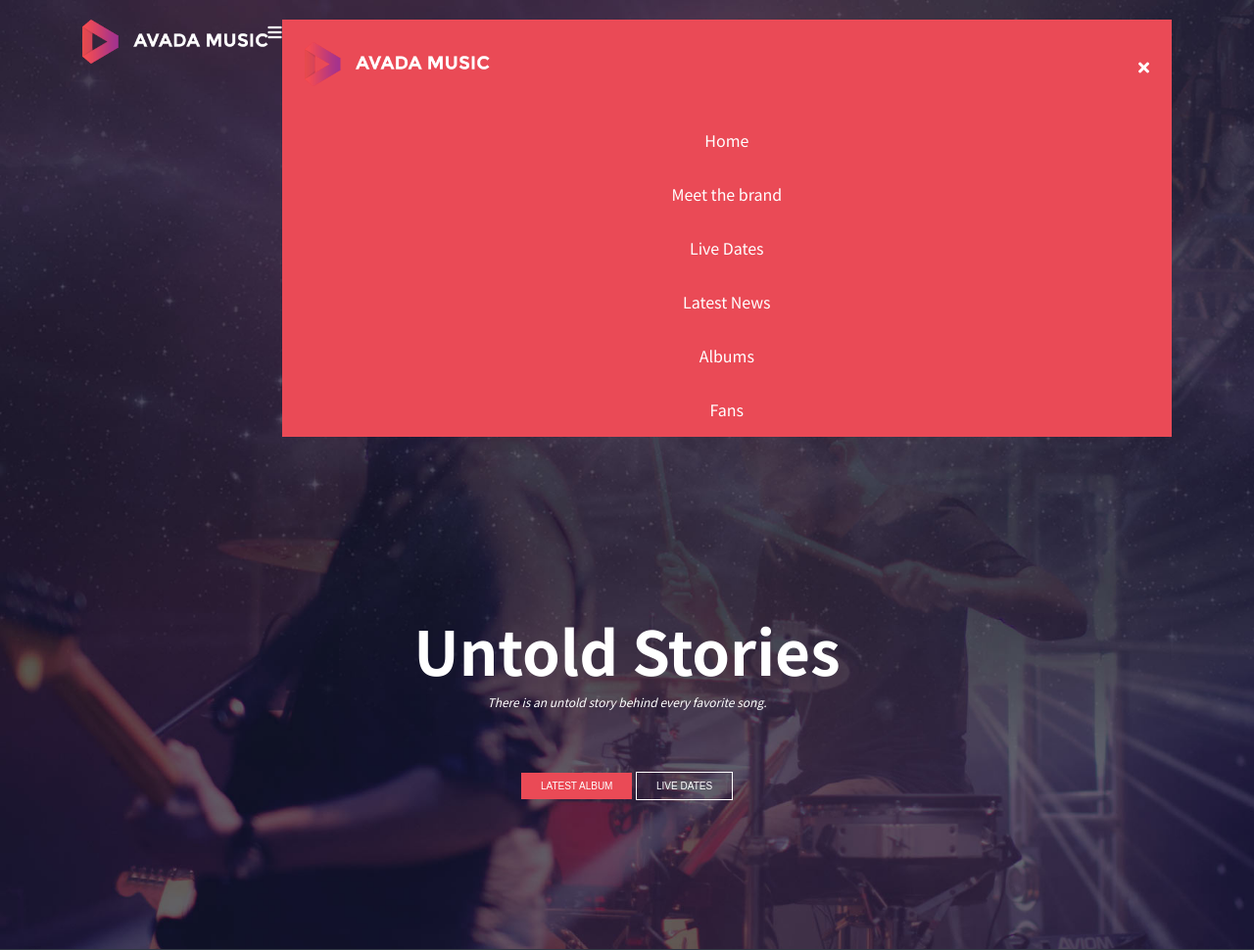
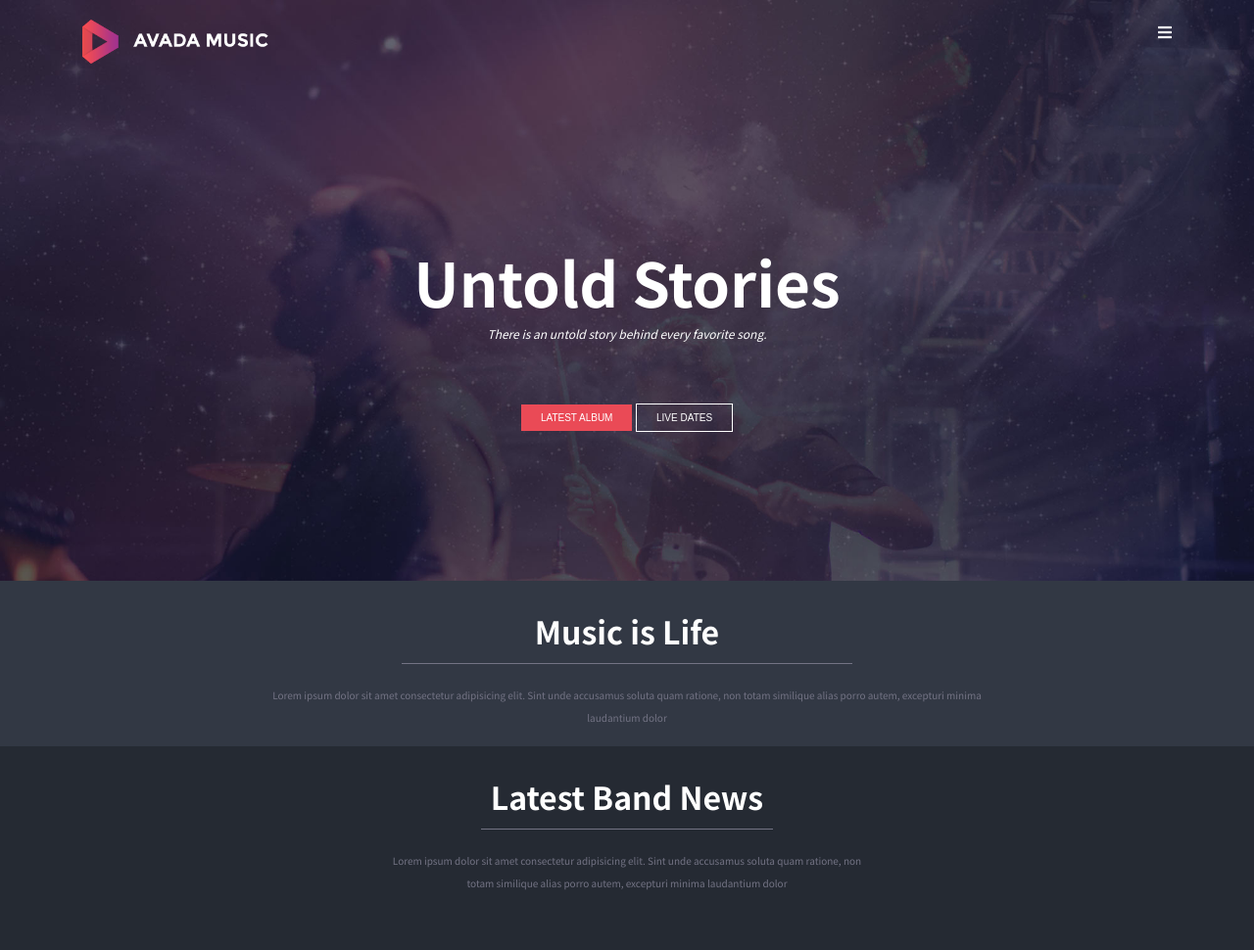
Before and after one commit to Cargalher/proj-html-vuejs, a PHP site: page / in a window 1280 px wide. Shown: the top 970 px of the page at 98% size. Run offline with PHP 8.4, Linux system fonts and the light colour scheme; some libraries are stand-ins or nearby versions.

Commit message:
dropdown menu display none

```diff
--- a/dist/css/app.css
+++ b/dist/css/app.css
@@ -29,8 +29,10 @@
 }
 header .navbar .dropdown {
   background-color: #EA4A56;
+  background-size: cover;
   width: 100%;
   z-index: 1;
+  display: none;
 }
 header .navbar .dropdown .drop_top {
   display: flex;
@@ -44,6 +46,12 @@
   flex-direction: column;
   align-items: center;
   line-height: 55px;
+  padding: 50px;
+  font-size: 20px;
+}
+header .navbar .dropdown ul li:hover {
+  color: rgba(255, 255, 255, 0.411);
+  cursor: pointer;
 }
 header .header_main {
   display: flex;
--- a/src/partials/_header.scss
+++ b/src/partials/_header.scss
@@ -12,9 +12,10 @@
         }
         .dropdown{
             background-color: $color_btn_album;
+            background-size: cover;
             width: 100%;
             z-index: 1;
-            // visibility: hidden;
+            display: none;
             .drop_top{
                 display: flex;
                 justify-content: space-between;
@@ -27,6 +28,12 @@
                 flex-direction: column;
                 align-items: center;
                 line-height: 55px;
+                padding: 50px;
+                font-size: 20px;
+                li:hover{
+                    color:rgba(255, 255, 255, 0.411);
+                    cursor: pointer;
+                }
             }
         }
     }
```
Also changed, not shown: index.html (indentation only).
